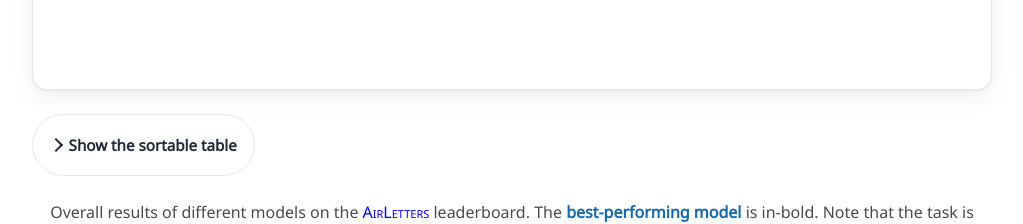
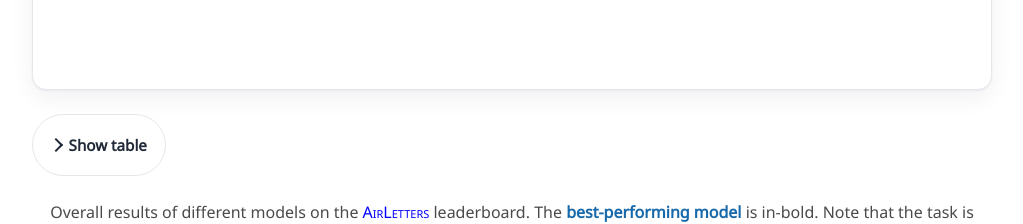
Before and after one commit to airletters/airletters.github.io, a plain HTML site: page index.html in a window 1280 px wide. Shown: the part 3620-3844 px from the top of the page, without its empty margins (128-1151 px from the left). Drawn offline with nearby package versions, Linux system fonts and the light colour scheme; some icons are missing; a web font is replaced by a local one.

Commit message:
Cursor: automated site maintanence

```diff
--- a/index.html
+++ b/index.html
@@ -258,7 +258,7 @@ We introduce AirLetters, a new video dataset consisting of real-world videos of
 </div>
 
 <details class="al-table-toggle">
-  <summary><span class="al-when-closed">Show the sortable table</span><span class="al-when-open">Hide the table</span></summary>
+  <summary><span class="al-when-closed">Show table</span><span class="al-when-open">Hide table</span></summary>
 <div class="table-container">
   <table id="leaderboard-table" class="table is-striped is-hoverable is-fullwidth">
     <thead>
```
